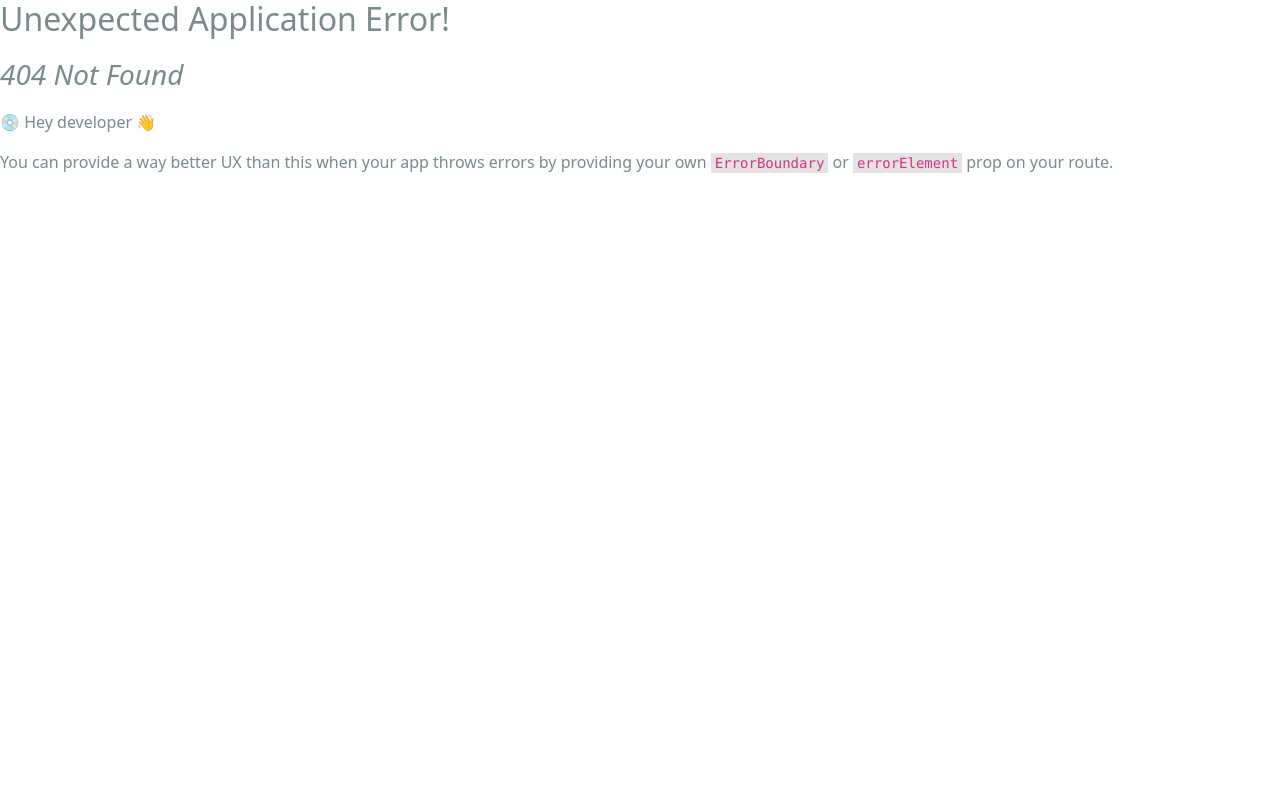
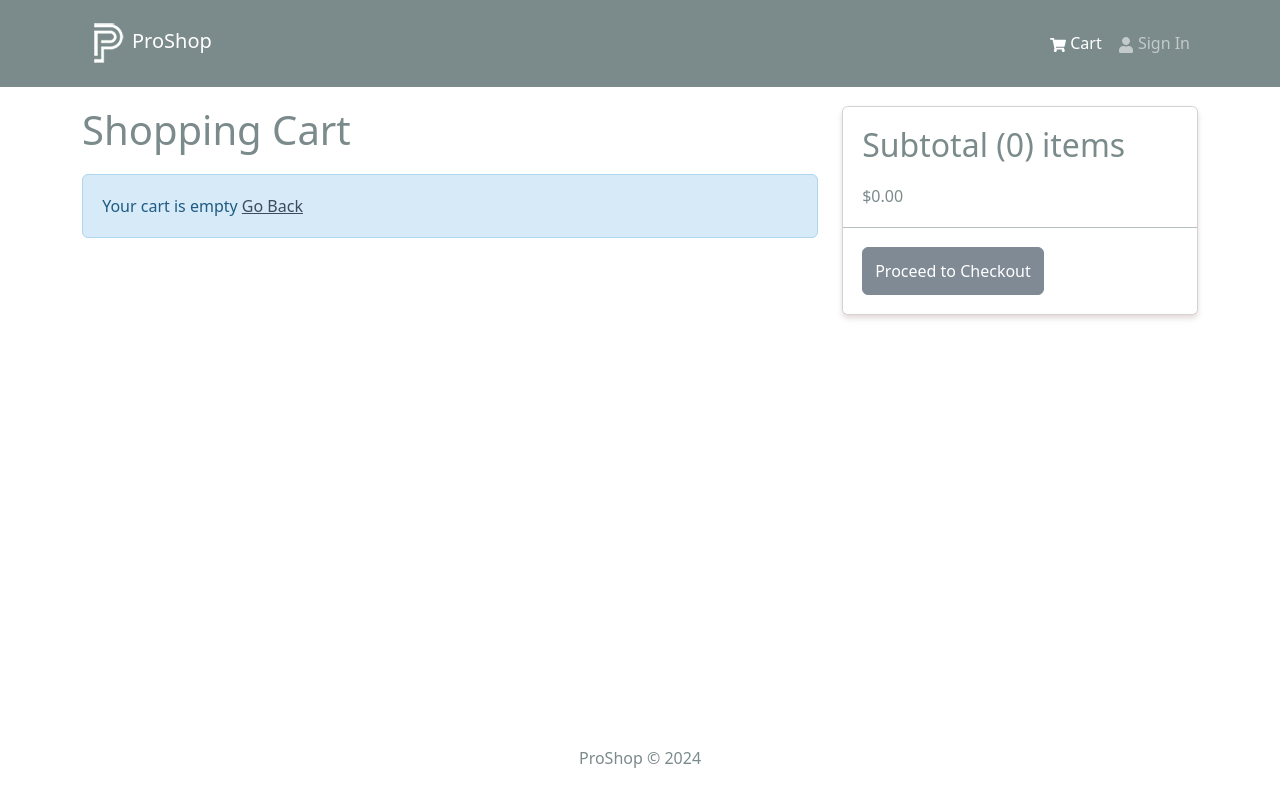
Before and after one commit to SammCaesar/mern, a React (Create React App) app in the folder frontend/: page /cart in a window 1280 px wide. Before the commit this address had no page. Shown: the top 802 px of the page. Built offline with nearby package versions, Linux system fonts and the light colour scheme.

Commit message:
Added Cart Screen and functionality of screen except for deleting item

```diff
--- a/frontend/src/index.js
+++ b/frontend/src/index.js
@@ -1,35 +1,39 @@
-import React from 'react';
-import ReactDOM from 'react-dom/client';
+import React from "react";
+import ReactDOM from "react-dom/client";
 import {
   createBrowserRouter,
   createRoutesFromElements,
-  Route, RouterProvider } from 'react-router-dom';
-import { Provider } from 'react-redux';
-import store from './store';
+  Route,
+  RouterProvider,
+} from "react-router-dom";
+import { Provider } from "react-redux";
+import store from "./store";
 // import 'bootstrap/dist/css/bootstrap.min.css';
-import './assets/styles/bootstrap.custom.css';
-import './assets/styles/index.css';
-import App from './App';
-import reportWebVitals from './reportWebVitals';
-import HomeScreen from './screens/HomeScreen';
-import ProductScreen from './screens/ProductScreen';
+import "./assets/styles/bootstrap.custom.css";
+import "./assets/styles/index.css";
+import App from "./App";
+import reportWebVitals from "./reportWebVitals";
+import HomeScreen from "./screens/HomeScreen";
+import ProductScreen from "./screens/ProductScreen";
+import CartScreen from "./screens/CartScreen";
 
 const router = createBrowserRouter(
   createRoutesFromElements(
-    <Route path="/" element={<App />} >
+    <Route path="/" element={<App />}>
       <Route index={true} path="/" element={<HomeScreen />} />
-      <Route path='/product/:id' element={<ProductScreen />} />
-    </Route>
-  )
-)
+      <Route path="/product/:id" element={<ProductScreen />} />
+      <Route path="/cart" element={<CartScreen />} />
+    </Route>,
+  ),
+);
 
-const root = ReactDOM.createRoot(document.getElementById('root'));
+const root = ReactDOM.createRoot(document.getElementById("root"));
 root.render(
   <React.StrictMode>
     <Provider store={store}>
       <RouterProvider router={router} />
     </Provider>
-  </React.StrictMode>
+  </React.StrictMode>,
 );
 
 reportWebVitals();
--- /dev/null
+++ b/frontend/src/screens/CartScreen.jsx
@@ -0,0 +1,102 @@
+import { Link, useNavigate } from "react-router-dom";
+import { useDispatch, useSelector } from "react-redux";
+import {
+  Row,
+  Col,
+  ListGroup,
+  Image,
+  Form,
+  Button,
+  Card,
+} from "react-bootstrap";
+import { FaTrash } from "react-icons/fa";
+import Message from "../components/Message";
+import { addToCart } from "../slices/cartSlice";
+
+const CartScreen = () => {
+  const navigate = useNavigate();
+  const dispatch = useDispatch();
+
+  const cart = useSelector((state) => state.cart);
+  const { cartItems } = cart;
+
+  const addToCartHandler = async (product, qty) => {
+    dispatch(addToCart({ ...product, qty }));
+  };
+
+  return (
+    <Row>
+      <Col md={8}>
+        <h1 style={{ marginBottom: "20px" }}>Shopping Cart</h1>
+        {cartItems.length === 0 ? (
+          <Message>
+            Your cart is empty <Link to="/">Go Back</Link>
+          </Message>
+        ) : (
+          <ListGroup variant="flush">
+            {cartItems.map((item) => (
+              <ListGroup.Item key={item._id}>
+                <Row>
+                  <Col md={2}>
+                    <Image src={item.image} alt={item.name} fluid rounded />
+                  </Col>
+                  <Col md={3}>
+                    <Link to={`/product/${item._id}`}>{item.name}</Link>
+                  </Col>
+                  <Col md={2}>${item.price}</Col>
+                  <Col md={2}>
+                    <Form.Control
+                      as="select"
+                      value={item.qty}
+                      onChange={(e) =>
+                        addToCartHandler(item, Number(e.target.value))
+                      }
+                    >
+                      {[...Array(item.countInStock).keys()].map((x) => (
+                        <option key={x + 1} value={x + 1}>
+                          {x + 1}
+                        </option>
+                      ))}
+                    </Form.Control>
+                  </Col>
+                  <Col md={2}>
+                    <Button type="button" variant="light">
+                      <FaTrash></FaTrash>
+                    </Button>
+                  </Col>
+                </Row>
+              </ListGroup.Item>
+            ))}
+          </ListGroup>
+        )}
+      </Col>
+      <Col md={4}>
+        <Card>
+          <ListGroup variant="flush">
+            <ListGroup.Item>
+              <h2>
+                Subtotal ({cartItems.reduce((acc, item) => acc + item.qty, 0)})
+                items
+              </h2>
+              $
+              {cartItems
+                .reduce((acc, item) => acc + item.qty * item.price, 0)
+                .toFixed(2)}
+            </ListGroup.Item>
+            <ListGroup.Item>
+              <Button
+                type="button"
+                className="btn-block"
+                disabled={cartItems.length === 0}
+              >
+                Proceed to Checkout
+              </Button>
+            </ListGroup.Item>
+          </ListGroup>
+        </Card>
+      </Col>
+    </Row>
+  );
+};
+
+export default CartScreen;
```
